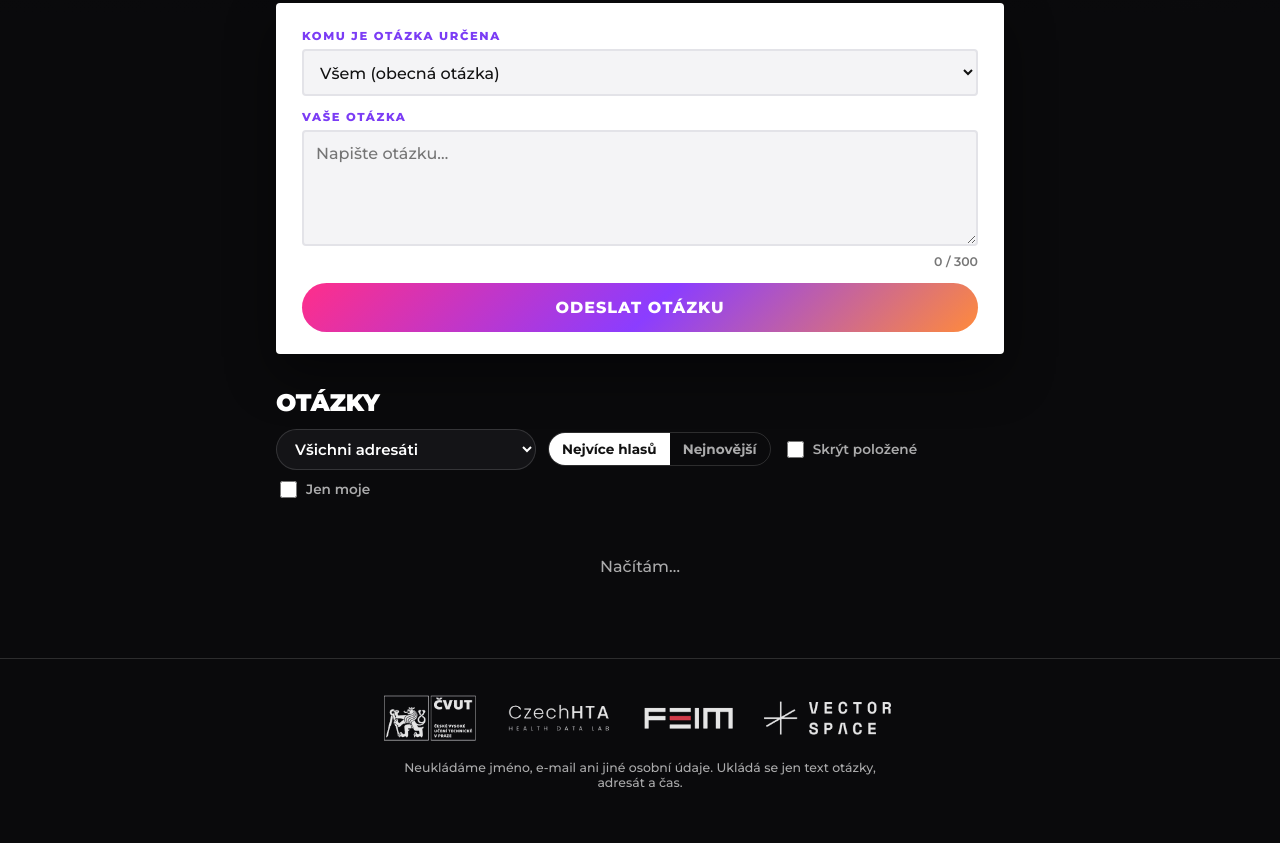
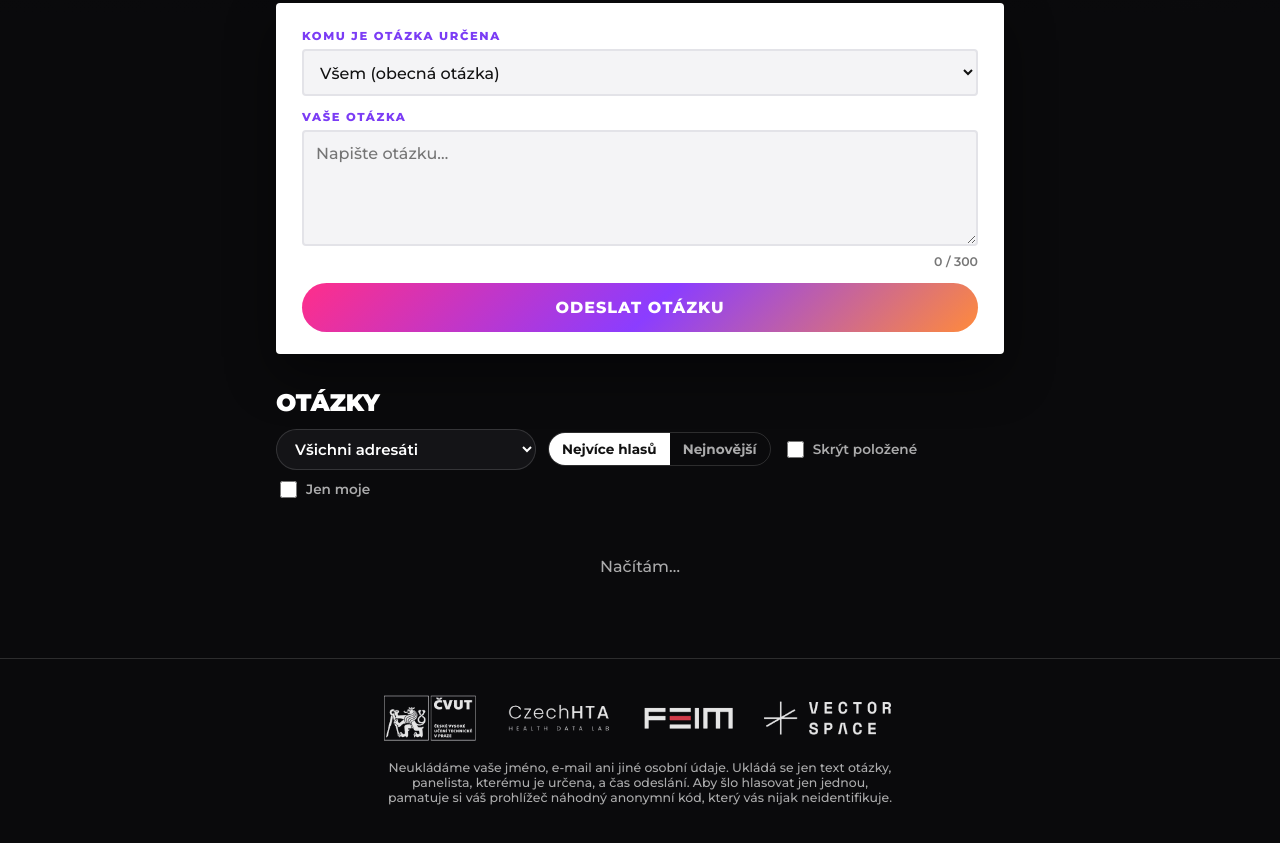
Before and after one commit to kamenvoj/breakfast_talks, a plain HTML site: page index.html in a window 1280 px wide. Shown: the part 443-1286 px from the top of the page. Drawn offline with Linux system fonts and the light colour scheme; no server answers.

Commit message:
Srozumitelnější text o ukládaných údajích na studentské stránce
Co-Authored-By: Claude Opus 5.5 <noreply@anthropic.com>
Claude-Session: https://claude.ai/code/session_01SoHfaN37LnN79A2Rr7BNgt

```diff
--- a/index.html
+++ b/index.html
@@ -70,7 +70,7 @@
 
   <footer class="foot">
     <img src="assets/logos.png" alt="Loga pořadatelů a partnerů" class="logos">
-    <p>Neukládáme jméno, e-mail ani jiné osobní údaje. Ukládá se jen text otázky, adresát a čas.</p>
+    <p>Neukládáme vaše jméno, e-mail ani jiné osobní údaje. Ukládá se jen text otázky, panelista, kterému je určena, a čas odeslání. Aby šlo hlasovat jen jednou, pamatuje si váš prohlížeč náhodný anonymní kód, který vás nijak neidentifikuje.</p>
   </footer>
 
   <script type="module" src="js/student.js"></script>
```
